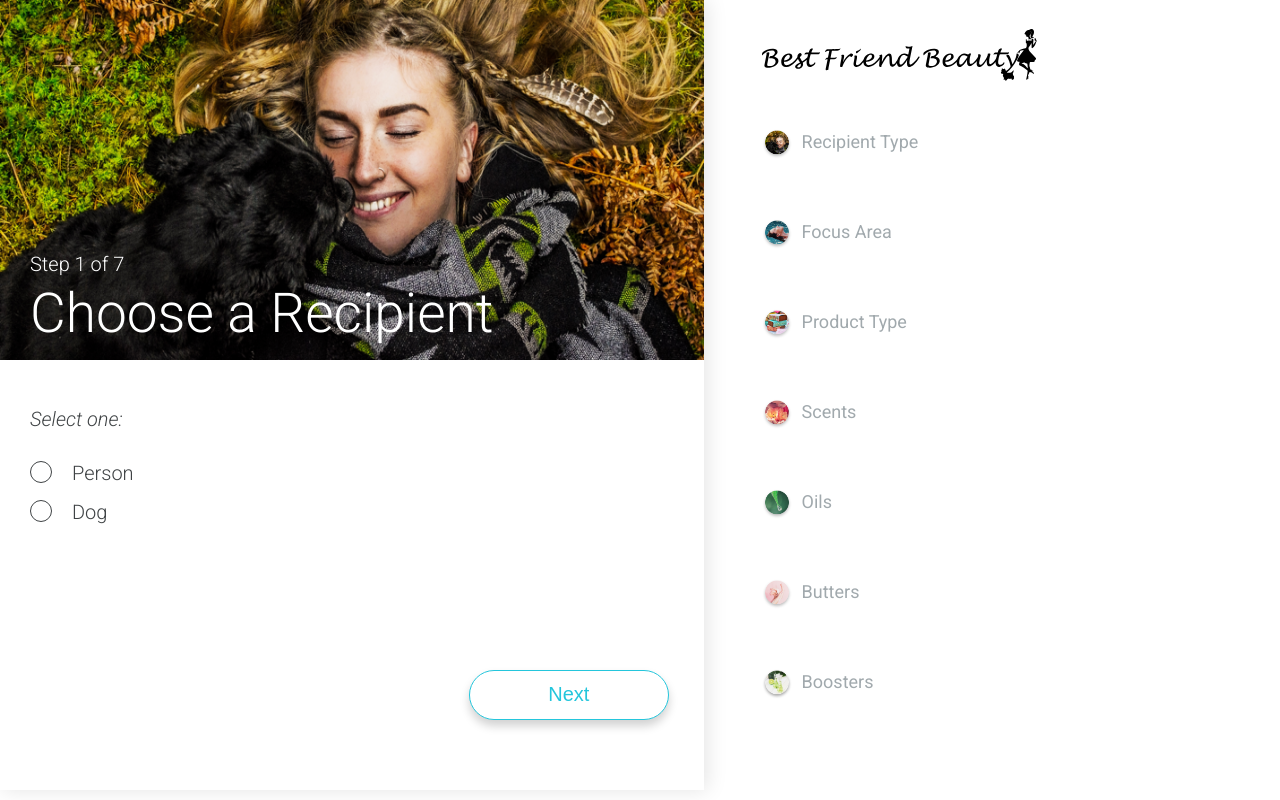
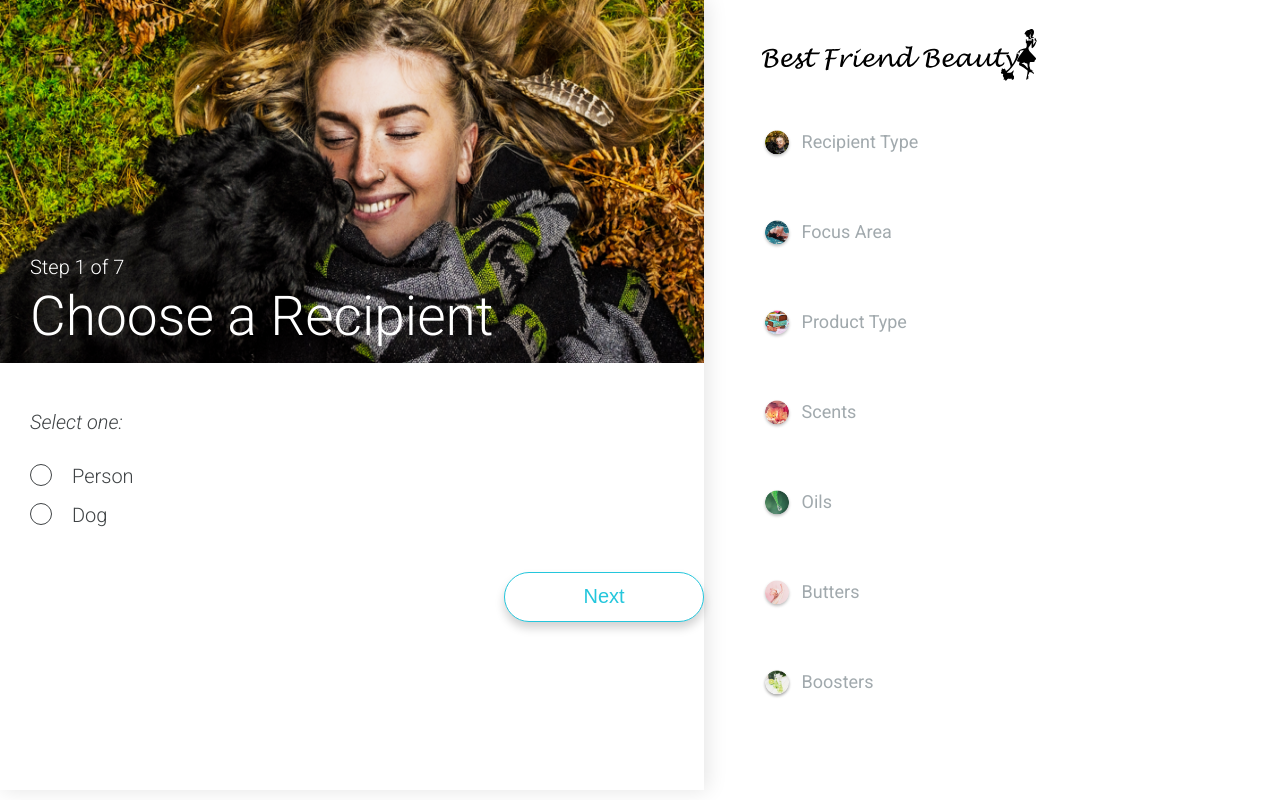
Before and after one commit to chrisfoster22/BFB-2, a React (Create React App) app: page / in a window 1280 px wide. Built offline with nearby package versions, Linux system fonts and the light colour scheme; what shopify-buy would draw is missing.

Commit message:
Fix layout bugs.

```diff
--- a/src/components/App.css
+++ b/src/components/App.css
@@ -1,7 +1,8 @@
 .App {
     display: flex;
-    position: absolute;
+    position: relative;
     width: 100%;
+    height: 100%;
 }
 
 .App-header {
@@ -9,11 +10,12 @@
     height: 150px;
     padding: 20px 20px 20px 30px;
     transition: all 1s;
-    max-height: 320px;
+    height: 325px;
 }
 
 .selection-panel {
     width: 55%;
+    flex: 1;
 }
 
 @media all and (max-width: 768px) {
--- a/src/components/App.js
+++ b/src/components/App.js
@@ -21,6 +21,7 @@ class App extends Component {
         super(props);
         this.state = {
             currentStep: 1,
+            panelHeight: 800,
             selection: {
                 recipient: "",
                 focusArea: "",
@@ -245,19 +246,12 @@ const styles = {
     buttonContainer: {
         display: "flex",
         boxSizing: "border-box",
-        justifyContent: "space-between",
-        width: "90%",
-        position: "absolute",
-        left: 0,
-        right: 0,
-        bottom: 70,
-        margin: "auto"
+        justifyContent: "space-between"
     },
     selectorContainer: {
         position: "relative",
         paddingBottom: 100,
-        boxShadow: "3px 0 20px 0 rgba(0,0,0,0.11)",
-        maxWidth: 800
+        boxShadow: "3px 0 20px 0 rgba(0,0,0,0.11)"
     },
     sidePanelContainer: {
         width: "45%"
```
